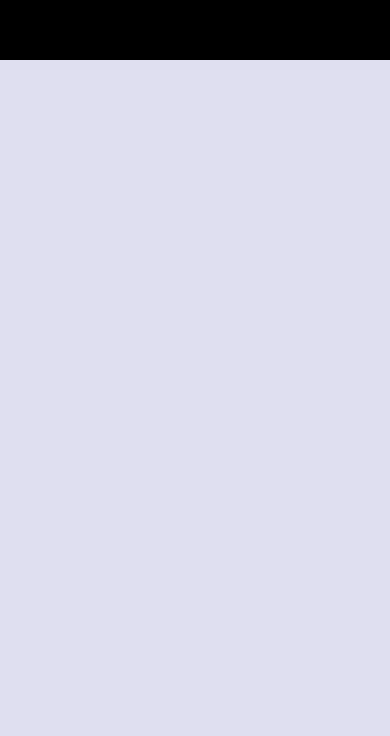
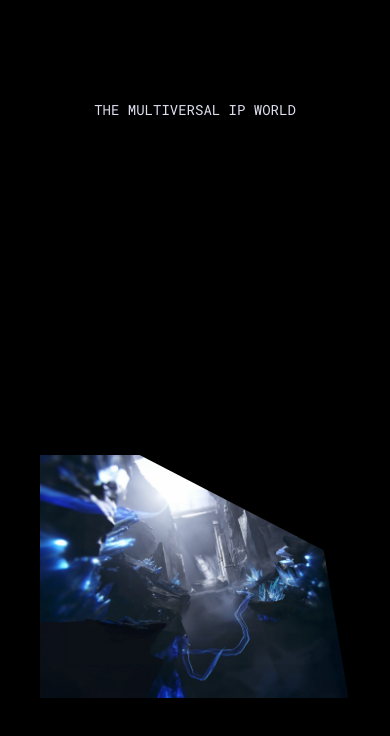
Before and after one commit to chibokaxavier/tooniverse, a Next.js app: page / in a window 390 px wide. Shown: the part 5143-5879 px from the top of the page. Before the commit the page ends 5203 px from the top, so only its background shows below. Built offline with nearby package versions, Linux system fonts and the light colour scheme; a web font is replaced by a local one.

Commit message:
story component in progress

```diff
--- /dev/null
+++ b/app/components/Story.jsx
@@ -0,0 +1,79 @@
+"use client";
+import { useRef } from "react";
+import AnimatedText from "./AnimatedText";
+import gsap from "gsap";
+
+const Story = () => {
+  const frameRef = useRef(null);
+  const handleMouseMove = (e) => {
+    const { clientX, clientY } = e;
+    const element = frameRef.current;
+
+    if (!element) return;
+
+    const rect = element.getBoundingClientRect();
+    const xPos = clientX - rect.left;
+    const yPos = clientY - rect.top;
+
+    const centerX = rect.width / 2;
+    const centerY = rect.height / 2;
+
+    const rotateX = ((yPos - centerY) / centerY) * -10;
+    const rotateY = ((xPos - centerX) / centerX) * 10;
+
+    gsap.to(element, {
+      duration: 0.3,
+      rotateX,
+      rotateY,
+      transformPerspective: 500,
+      ease: "power1.inOut",
+    });
+  };
+
+  const handleMouseLeave = () => {
+    const element = frameRef.current;
+
+    if (element) {
+      gsap.to(element, {
+        duration: 0.3,
+        rotateX: 0,
+        rotateY: 0,
+        ease: "power1.inOut",
+      });
+    }
+  };
+  return (
+    <div id="story" className="min-h-dvh w-screen bg-black text-blue-50">
+      <div className="flex size-full flex-col items-center py-10 pb-24">
+        <p className="font-general text-sm uppercase md:text-[10px]">
+          the multiversal ip world
+        </p>
+
+        <div className="relative size-full">
+          <AnimatedText
+            title="the st<b>o</b>ry of <br /> a hidden real<b>m</b>"
+            containerClass="mt-5 pointer-events-none mix-blend-difference relative z-10"
+          />
+          <div className="story-img-container">
+            <div className="story-img-mask">
+              <div className="story-img-content">
+                <img
+                  ref={frameRef}
+                  onMouseMove={handleMouseMove}
+                  onMouseLeave={handleMouseLeave}
+                  onMouseUp={handleMouseLeave}
+                  onMouseEnter={handleMouseLeave}
+                  src="img/entrance.webp"
+                  alt="entrance"
+                  className="onject-contain"
+                />
+              </div>
+            </div>
+          </div>
+        </div>
+      </div>
+    </div>
+  );
+};
+
+export default Story;
--- a/app/page.jsx
+++ b/app/page.jsx
@@ -2,6 +2,7 @@ import Image from "next/image";
 import Hero from "./components/Hero";
 import About from "./components/About";
 import Features from "./components/Features";
+import Story from "./components/Story";
 
 export default function Home() {
   return (
@@ -9,6 +10,7 @@ export default function Home() {
       <Hero />
       <About />
       <Features />
+      <Story />
     </main>
   );
 }
```
Also changed, not shown: public/img/entrance.webp (added).
